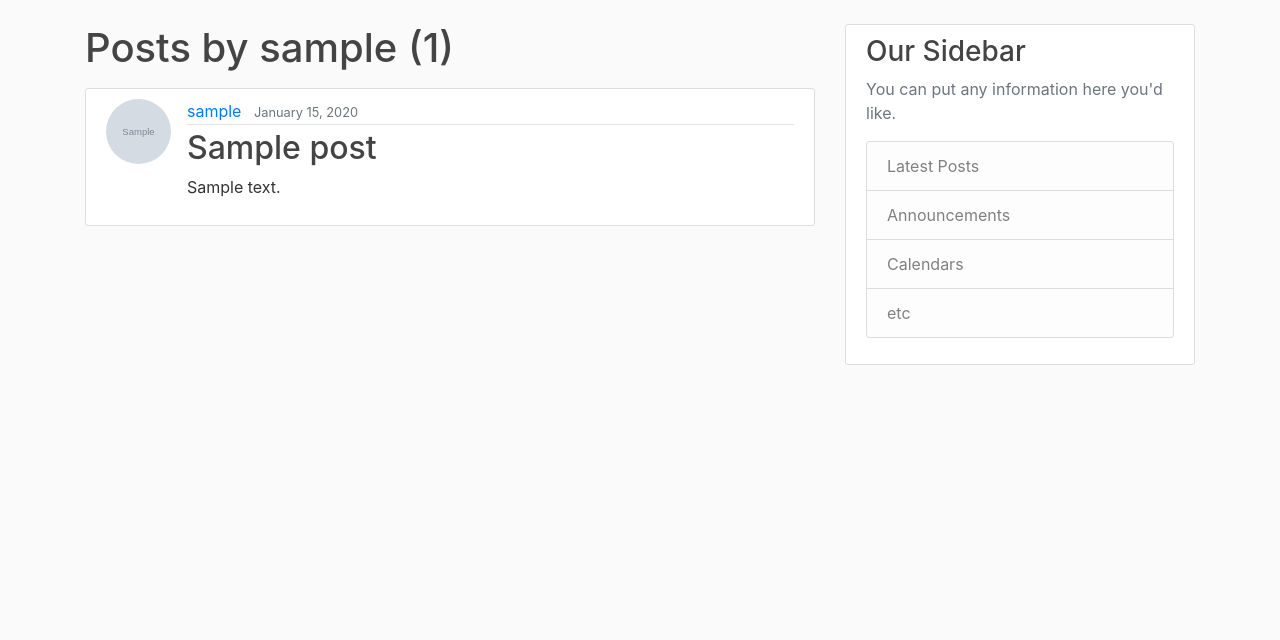
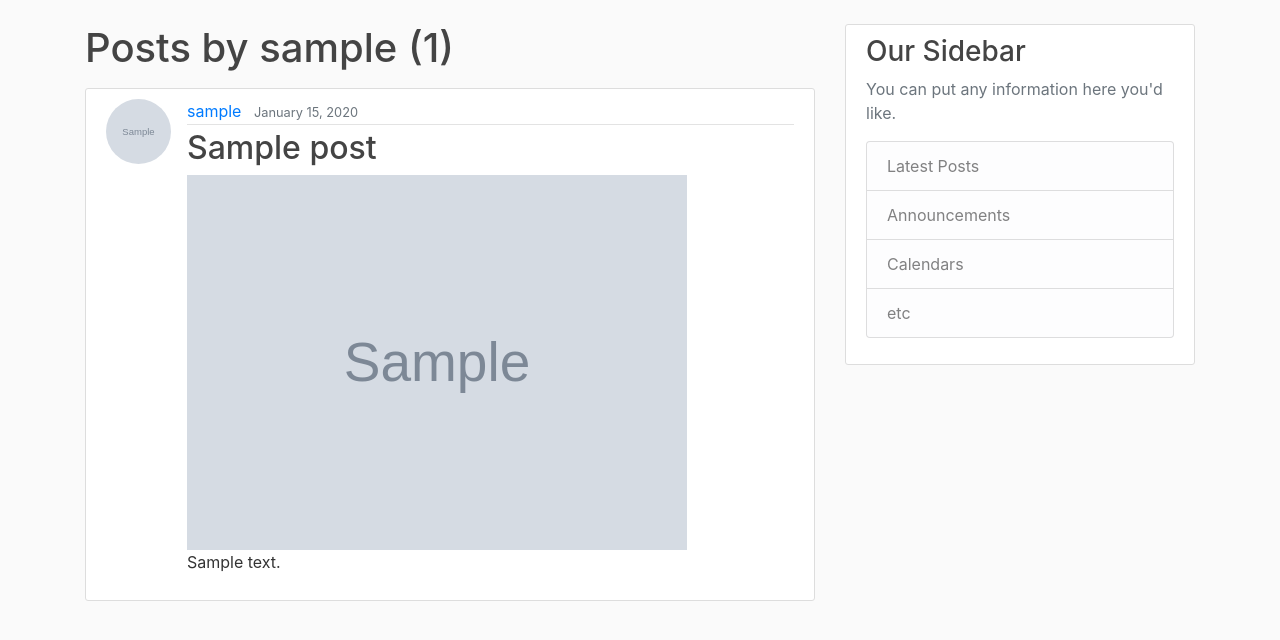
Before and after one commit to vineetkrtyagi/Blog_page, a Django app: a page that uses blog/templates/blog/user_posts.html in a window 1280 px wide. Shown: the part 56-696 px from the top of the page. Run offline with Django 4.2, Linux system fonts and the light colour scheme; tables that the repository leaves empty hold one stand-in row (values such as "Sample post"); grey boxes marked "Sample" are stand-in pictures; some libraries are stand-ins or nearby versions.

Commit message:
content_img feature bug

```diff
--- a/blog/templates/blog/user_posts.html
+++ b/blog/templates/blog/user_posts.html
@@ -10,6 +10,9 @@
               <small class="text-muted">{{ post.date_posted|date:"F d, Y" }}</small>
             </div>
             <h2><a class="article-title" href="{% url 'post-detail' post.id %}">{{ post.title }}</a></h2>
+            {% if post.image %}
+             <img width="500" src="{{ post.image.url }}">
+            {% endif %}
             <p class="article-content">{{ post.content }}</p>
           </div>
         </article>
```
